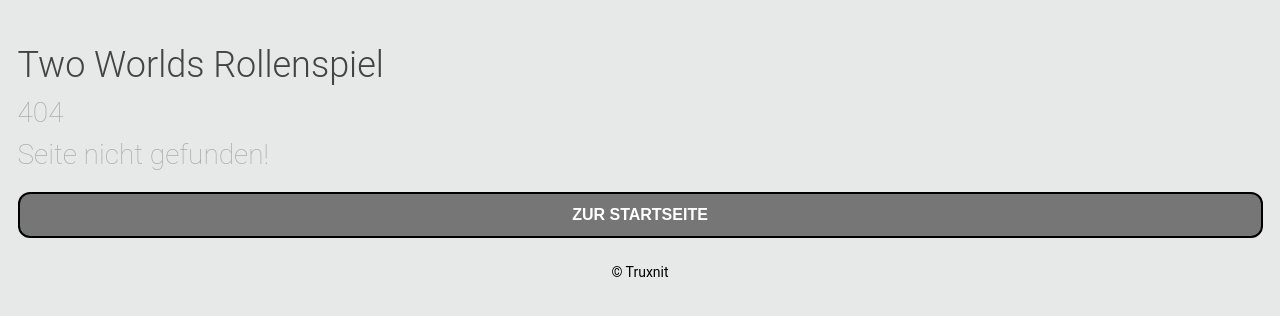
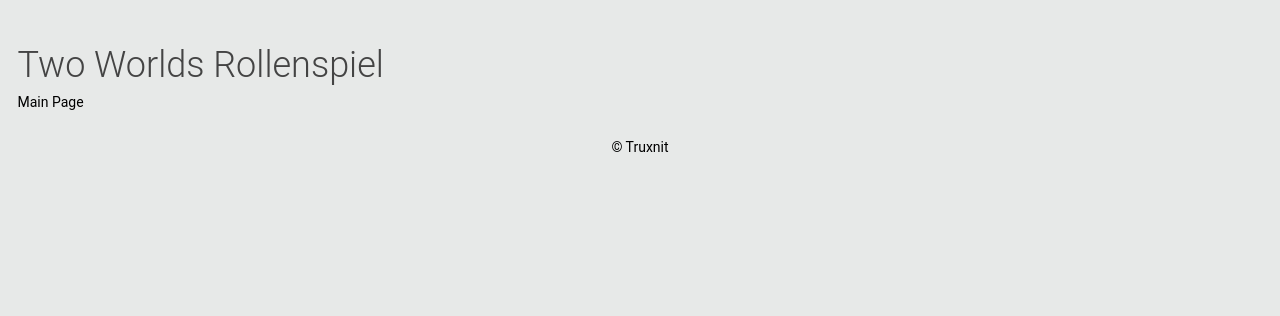
Before and after one commit to Truxnit/TW, a React (Create React App) app: page / in a window 1280 px wide. Before the commit this address had no page. Shown: the top 316 px of the page. Built offline with nearby package versions, Linux system fonts and the light colour scheme.

Commit message:
change Routing

```diff
--- a/package.json
+++ b/package.json
@@ -18,7 +18,6 @@
     "react": "^18.2.0",
     "react-dom": "^18.2.0",
     "react-i18next": "^11.18.6",
-    "react-router": "^6.4.0",
     "react-router-dom": "^6.4.0",
     "react-scripts": "5.0.1",
     "typescript": "^4.8.3",
--- a/src/Views/login/LoginPage.tsx
+++ b/src/Views/login/LoginPage.tsx
@@ -13,14 +13,15 @@ import {
 } from "src/models/inputTypes";
 import { useForm } from "src/utils/hooks/useForm";
 import { validateRegister } from "src/utils/validation/formValidation";
+import { useNavigate } from "react-router-dom";
 
 export const LoginPage: React.FC = () => {
   const { t } = useTranslation();
+  const navigate = useNavigate();
   useDocumentTitle(t("loginPage.title"));
   const [displayPassword, setDisplayPassword] = useState<boolean>(false);
   const { inputValue, handelInputChange } = useForm(buildLoginFormObject());
   const [errors, setErrors] = useState<InputValueObject | null>(null);
-  const title = <h2>{t("loginPage.title")}</h2>;
 
   const submitHandler = (e: FormEvent<HTMLFormElement>) => {
     e.preventDefault();
@@ -32,6 +33,7 @@ export const LoginPage: React.FC = () => {
     } else {
       // call endpoint for register
       //success navigate to main page
+      navigate("/");
     }
     /*
  Here need validation
@@ -44,6 +46,8 @@ export const LoginPage: React.FC = () => {
 
     console.log(username.value, password.value);*/
   };
+
+  const title = <h2>{t("loginPage.title")}</h2>;
 
   const passwordEyeIcon = !displayPassword ? (
     <EyeClosed
--- a/src/Views/notFound/NotFoundPage.tsx
+++ b/src/Views/notFound/NotFoundPage.tsx
@@ -1,7 +1,7 @@
 import React from "react";
-import { useNavigate } from "react-router";
+import { useNavigate } from "react-router-dom";
 import { useTranslation } from "src/i18n";
-import { resolveRoute } from "src/utils/resolveRoute";
+import { resolveRoute } from "src/utils/routing/resolveRoute";
 import { NotFoundPageLayout } from "src/Views/notFound/NotFoundPageLayout";
 
 export const NotFoundPage: React.FC = () => {
--- a/src/Views/notFound/NotFoundPageLayout.tsx
+++ b/src/Views/notFound/NotFoundPageLayout.tsx
@@ -1,4 +1,4 @@
-import { ReactNode } from "react";
+import React, { ReactNode } from "react";
 
 interface NotFoundPageLayoutProps {
   title: ReactNode;
--- a/src/assets/scss/styles.scss
+++ b/src/assets/scss/styles.scss
@@ -34,7 +34,7 @@ section {
   box-sizing: border-box;
 }
 
-footer{
+footer {
   display: flex;
   padding: 1.25rem;
   flex-direction: column;
@@ -82,7 +82,8 @@ input {
   border-bottom: 2px solid $grey;
   height: 1.75em;
   cursor: text;
-  &:focus, &:hover, &:active &:focus-visible{
+  &:focus,
+  &:active, &:focus-visible {
     border: none;
     outline: none;
     border-bottom: 2px solid lightgreen;
@@ -92,7 +93,6 @@ input {
 .inputError {
   border-bottom: 2px solid red;
 }
-
 
 .errorMessage {
   font-size: $small-text-font-size;
--- a/src/routes.tsx
+++ b/src/routes.tsx
@@ -1,11 +1,11 @@
 import React from "react";
-import { BrowserRouter as Router, Routes } from "react-router-dom";
-import { Route } from "react-router";
+import { BrowserRouter as Router, Route, Routes } from "react-router-dom";
 import { Header } from "src/components/Header/Header";
 import { LoginPage } from "src/Views/login/LoginPage";
 import { Footer } from "src/components/Footer/Footer";
 import { RegisterPage } from "src/Views/register/RegisterPage";
 import { NotFoundPage } from "src/Views/notFound/NotFoundPage";
+import { protectedRoute } from "src/utils/routing/protectedRoute";
 
 export const AppRoutes: React.FC = () => {
   return (
@@ -13,8 +13,24 @@ export const AppRoutes: React.FC = () => {
       <Header />
       <article className="wrapper">
         <Routes>
-          <Route path="login" element={<LoginPage />} />
-          <Route path="register" element={<RegisterPage />} />
+          <Route path="/" element={<div> Main Page</div>} />
+          {protectedRoute({
+            TargetPage: LoginPage,
+            path: "/login",
+            guarded: false,
+          })}
+          {protectedRoute({
+            TargetPage: RegisterPage,
+            path: "/register",
+            guarded: false,
+          })}
+
+          {/*
+                   example for nested routes
+                   <Route path="/weapons" element={<WeaponsLayout />}> Hier würde dann outlet rein kommen, da dieses dann die WeaponList oder WeaponPOAge rendert
+                <Route index element={<WeaponListPage />}/>
+                <Route path=":id" element={<WeaponPage />}/>
+            </Route>*/}
           <Route path="*" element={<NotFoundPage />} />
         </Routes>
       </article>
--- /dev/null
+++ b/src/utils/routing/protectedRoute.tsx
@@ -0,0 +1,28 @@
+import React, { ReactNode } from "react";
+import { Navigate, Route } from "react-router-dom";
+import { TwoWorldsRoutes } from "src/utils/routing/resolveRoute";
+
+interface TwoWorldsRouteProps {
+  TargetPage: React.FC;
+  path: TwoWorldsRoutes;
+  guarded?: boolean;
+}
+
+export const protectedRoute = ({
+  TargetPage,
+  path,
+  guarded = true,
+}: TwoWorldsRouteProps): ReactNode => {
+  if (guarded) {
+    return <Route path={path} element={<Navigate to="/login" />} />;
+  }
+
+  /*  if (guarded && !isAuthorized) {
+    return <Route path={path} element={<Navigate to="/login" />} />;
+  }
+  if (!isAllowedToAccess(path, group as Groups)) {
+    return <Route path={path} element={<Navigate to={"/noAccess"} />} />;
+  }
+*/
+  return <Route path={path} element={<TargetPage />} />;
+};
--- a/src/utils/resolveRoute.ts
+++ b/src/utils/routing/resolveRoute.ts
@@ -1,19 +1,17 @@
-export type TwoWorldsRoutesWithoutParams = "/" | "/login" | "/register";
+export type RoutesWithoutParams = "/" | "/login" | "/register";
 
-interface TwoWorldsRoutesWithParams {
+interface RoutesWithParams {
   "/nsc/:nation/:gender": "nation" | "gender";
 }
 
-export type TwoWorldsRoutes =
-  | TwoWorldsRoutesWithoutParams
-  | keyof TwoWorldsRoutesWithParams;
+export type TwoWorldsRoutes = RoutesWithoutParams | keyof RoutesWithParams;
 
-type ResolveRouteWithParam = <T extends keyof TwoWorldsRoutesWithParams>(
+type ResolveRouteWithParam = <T extends keyof RoutesWithParams>(
   pattern: T,
-  params: Record<TwoWorldsRoutesWithParams[T], string | number>
+  params: Record<RoutesWithParams[T], string | number>
 ) => string;
 
-type ResolveRouteWithoutParam = <T extends TwoWorldsRoutesWithoutParams>(
+type ResolveRouteWithoutParam = <T extends RoutesWithoutParams>(
   pattern: T
 ) => string;
 
```
Also changed, not shown: src/utils/tests/memory-router-for-view-test.tsx (+2 -1 lines), src/Views/login/LoginPage.module.scss (line endings or trailing spaces), 2 other files (tests, documents, lock files or other folders).
